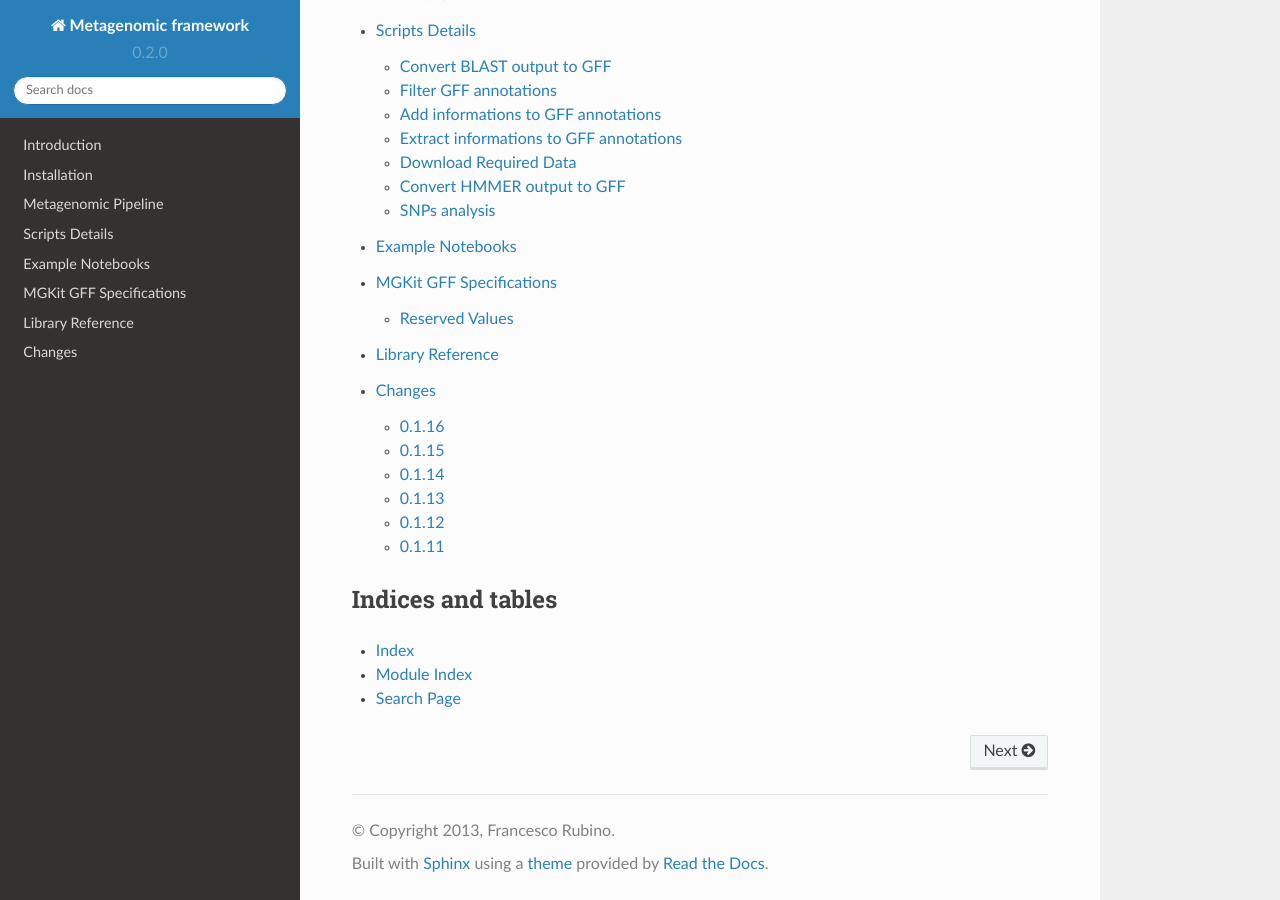
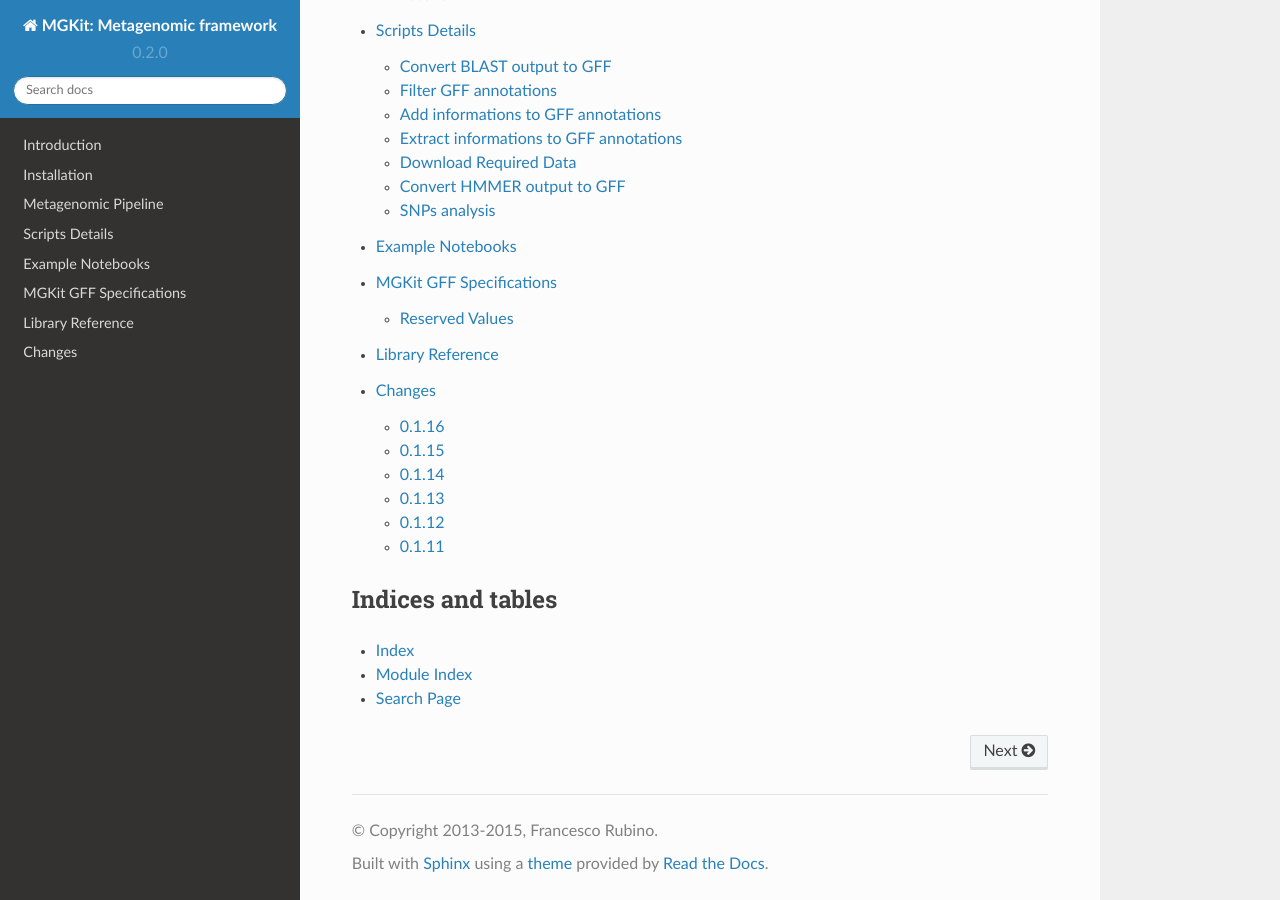
Before and after one commit to frubino/mgkit, a Sphinx documentation site: the page built from docs/source/index.rst, in a window 1280 px wide and 900 px high, scrolled down 610 px. Built offline with Sphinx 7.4.7 and the Read the Docs theme 2.0.0, drawn with Linux system fonts in a browser that asks for light colours; formulas are drawn with MathJax 3; pages that are not in the unit, such as notebooks, are missing from menus.

Commit message:
Updated documentation for compatibility with Sphinx 1.3.1

```diff
--- a/docs/source/conf.py
+++ b/docs/source/conf.py
@@ -21,7 +21,7 @@
 # -- General configuration -----------------------------------------------------
 
 # If your documentation needs a minimal Sphinx version, state it here.
-#needs_sphinx = '1.0'
+needs_sphinx = '1.3'
 
 # Add any Sphinx extension module names here, as strings. They can be extensions
 # coming with Sphinx (named 'sphinx.ext.*') or your custom ones.
@@ -35,16 +35,15 @@
     'sphinx.ext.graphviz',
     'sphinxcontrib.actdiag',
     'sphinxcontrib.blockdiag',
-    'sphinxcontrib.napoleon',
+    'sphinx.ext.napoleon',
     'sphinx.ext.mathjax',
     'sphinxarg.ext',
     'sphinxcontrib.bibtex',
     'sphinxcontrib.programoutput',
-    #, 'rst2pdf.pdfbuilder'
 ]
 
 # additional themes
-import sphinx_rtd_theme
+#import sphinx_rtd_theme
 #import sphinx_bootstrap_theme
 
 on_rtd = os.environ.get('READTHEDOCS', None) == 'True'
@@ -84,8 +83,8 @@
 master_doc = 'index'
 
 # General information about the project.
-project = u'Metagenomic framework'
-copyright = u'2013, Francesco Rubino'
+project = u'MGKit: Metagenomic framework'
+copyright = u'2013-2015, Francesco Rubino'
 
 # The version info for the project you're documenting, acts as replacement for
 # |version| and |release|, also used in various other places throughout the
@@ -138,10 +137,7 @@
 
 # The theme to use for HTML and HTML Help pages.  See the documentation for
 # a list of builtin themes.
-if on_rtd:
-    html_theme = 'default'
-else:
-    html_theme = 'sphinx_rtd_theme' #'solar' 'bootstrap' 'graphite'
+html_theme = 'sphinx_rtd_theme'  # 'solar' 'bootstrap' 'graphite'
 
 # Theme options are theme-specific and customize the look and feel of a theme
 # further.  For a list of options available for each theme, see the
@@ -152,10 +148,6 @@
 html_theme_path = ['./_themes/']
 #bootstrap theme
 #html_theme_path = sphinx_bootstrap_theme.get_html_theme_path()
-if not on_rtd:
-  html_theme_path.append(
-    sphinx_rtd_theme.get_html_theme_path()
-)
 
 # The name for this set of Sphinx documents.  If None, it defaults to
 # "<project> v<release> documentation".
@@ -324,12 +316,12 @@
 # Create a compressed PDF
 # Use True/False or 1/0
 # Example: compressed=True
-#pdf_compressed = False
+pdf_compressed = False
 # A colon-separated list of folders to search for fonts. Example:
-# pdf_font_path = ['/usr/share/fonts', '/usr/share/texmf-dist/fonts/']
+pdf_font_path = ['/usr/share/fonts', '/usr/share/texmf-dist/fonts/']
 
 # Language to be used for hyphenation support
-#pdf_language = "en_GB"
+pdf_language = "en_GB"
 
 # Mode for literal blocks wider than the frame. Can be
 # overflow, shrink or truncate
@@ -338,7 +330,7 @@
 # Section level that forces a break page.
 # For example: 1 means top-level sections start in a new page
 # 0 means disabled
-#pdf_break_level = 0
+pdf_break_level = 1
 
 # When a section starts in a new page, force it to be 'even', 'odd',
 # or just use 'any'
@@ -350,7 +342,7 @@
 # verbosity level. 0 1 or 2
 #pdf_verbosity = 0
 # If false, no index is generated.
-#pdf_use_index = True
+pdf_use_index = True
 # If false, no modindex is generated.
 pdf_use_modindex = True
 # If false, no coverpage is generated.
--- a/docs/source/pipeline/gene_prediction.rst
+++ b/docs/source/pipeline/gene_prediction.rst
@@ -125,6 +125,6 @@
 
 .. rubric:: References
 
-.. bibliography:: ../../library.bib
+.. bibliography:: ../../zlibrary.bib
 	:style: unsrt
 	:cited:
```
Also changed, not shown: docs_req.txt (+7 -7 lines).
